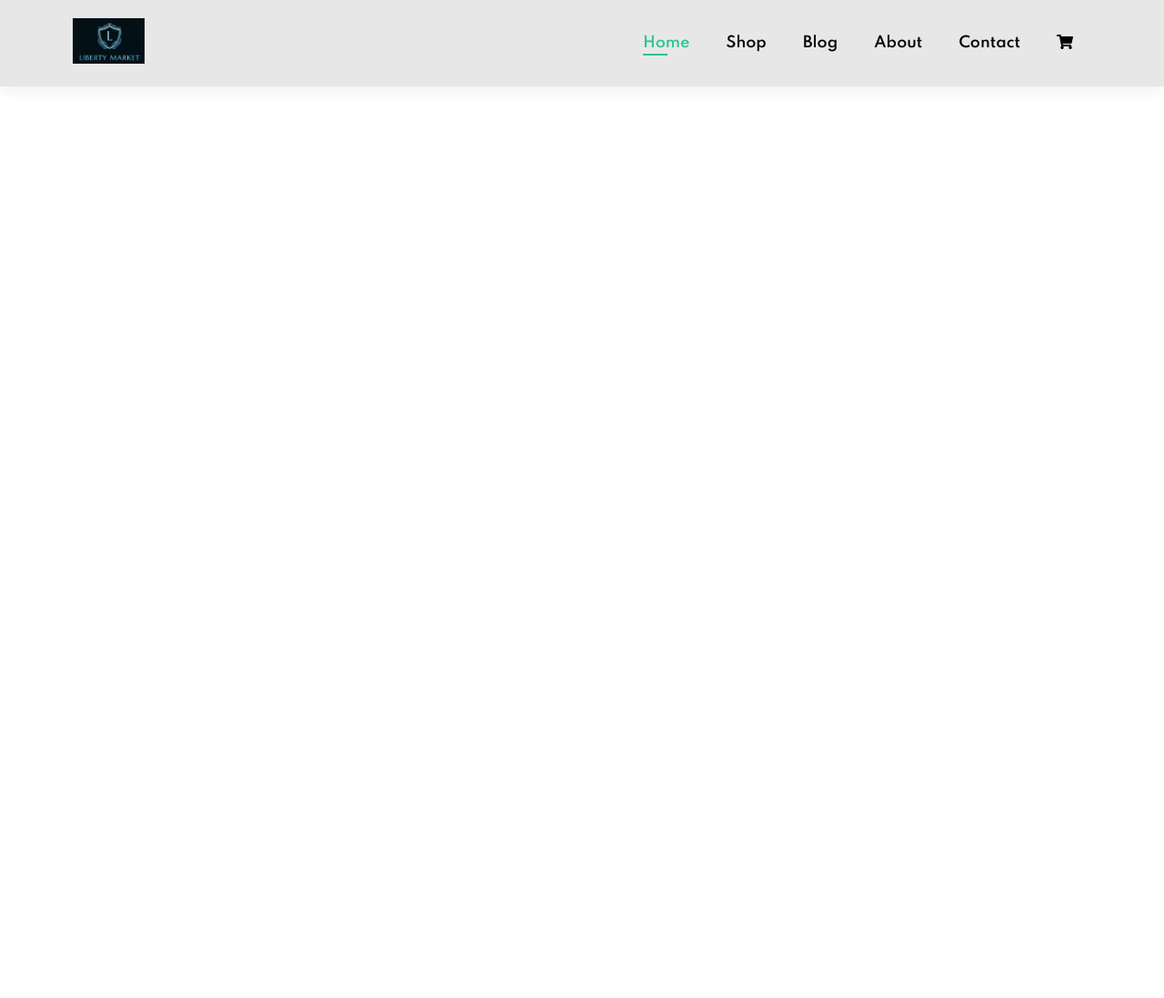
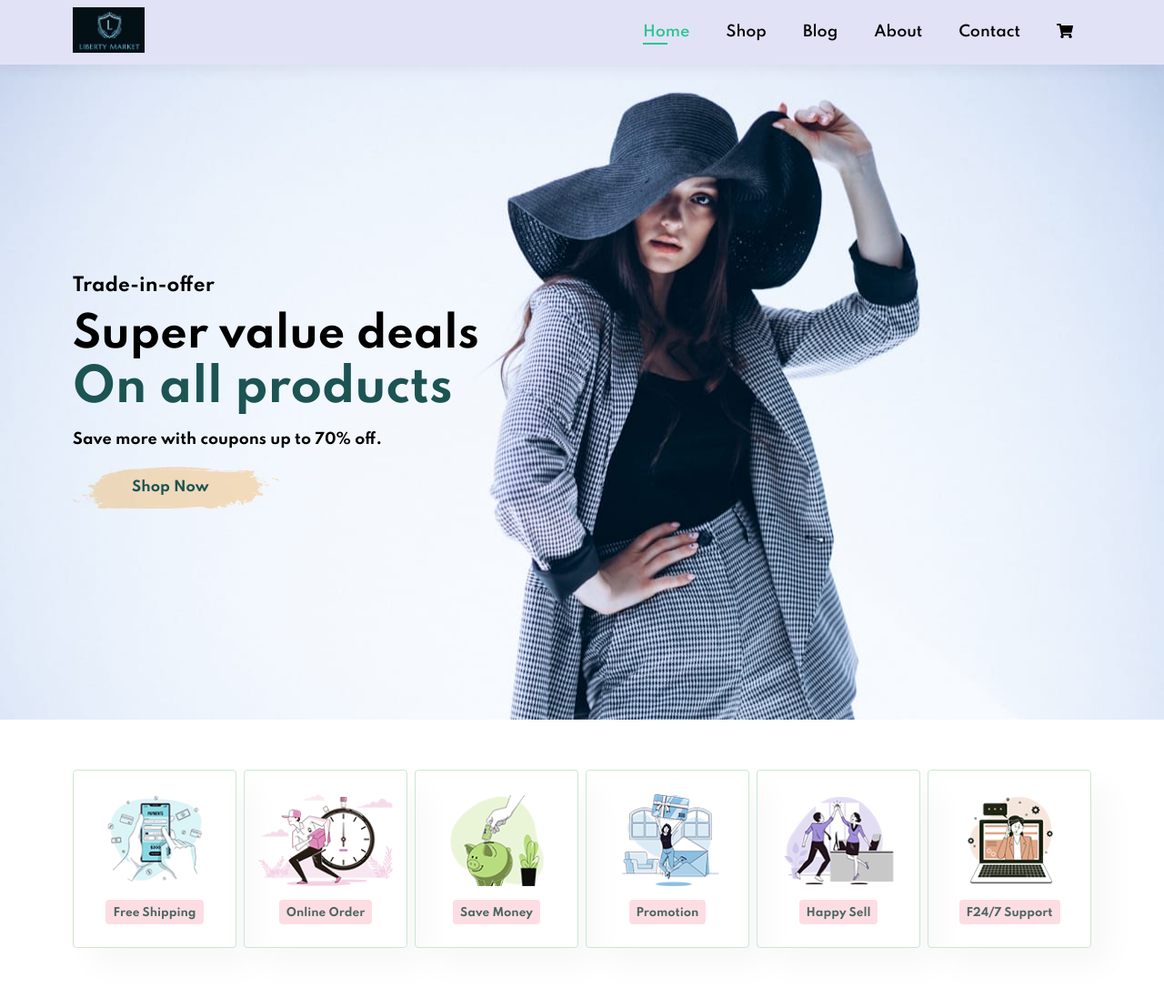
Before and after one commit to DharmeshShedge20/L.M-Store, a plain HTML site: page index.html in a window 1280 px wide. Shown: the whole page at 91% size. Before the commit the page ends 800 px from the top, so only its background shows below. Drawn offline with Linux system fonts and the light colour scheme.

```diff
--- a/index.html
+++ b/index.html
@@ -24,6 +24,45 @@
             </ul>
         </div>
     </section>
+
+    <section id="hero">
+        <h4>Trade-in-offer</h4>
+        <h2>Super value deals</h2>
+        <h1>On all products</h1>
+        <p><b>Save more with coupons up to 70% off.</b></p>
+        <button>Shop Now</button>
+    </section>
+
+    <section id="feature" class="section-p1">
+        <div class="fe-box">
+            <img src="img/features/f1.png" alt="">
+            <h6>Free Shipping</h6>
+        </div>
+        <div class="fe-box">
+            <img src="img/features/f2.png" alt="">
+            <h6>Online Order</h6>
+        </div>
+        <div class="fe-box">
+            <img src="img/features/f3.png" alt="">
+            <h6>Save Money</h6>
+        </div>
+        <div class="fe-box">
+            <img src="img/features/f4.png" alt="">
+            <h6>Promotion</h6>
+        </div>
+        <div class="fe-box">
+            <img src="img/features/f5.png" alt="">
+            <h6>Happy Sell</h6>
+        </div>
+        <div class="fe-box">
+            <img src="img/features/f6.png" alt="">
+            <h6>F24/7 Support</h6>
+        </div>
+    </section>
+
+
+
+
     <script src="/L.M-Store/script.js"></script>
 </body>
 
--- a/style.css
+++ b/style.css
@@ -1,65 +1,78 @@
 @import url('http://fonts.googleapis.com/css2?family=Spartan:wght@100;200;300;400;500;600;700;800;900&display=swap');
 
-*{
+* {
     margin: 0;
     padding: 0;
     box-sizing: border-box;
     font-family: 'Spartan', sans-serif;
 }
-h1{
+
+h1 {
     font-size: 50px;
     line-height: 64px;
     color: black;
 }
-h2{
+
+h2 {
     font-size: 46px;
     line-height: 54px;
     color: black;
 }
-h4{
+
+h4 {
     font-size: 20px;
     color: black;
 }
-h6{
+
+h6 {
     font-weight: 700;
     font-size: 12px;
 }
-p{
+
+p {
     font-size: 16px;
     color: black;
     margin: 15px 0 20px 0;
 }
 
-.section-p1{
+.section-p1 {
     padding: 40px 80px;
 }
-.section-m1{
+
+.section-m1 {
     margin: 40px 0;
 }
-body{
+
+body {
     width: 100%;
 }
-#header{
+
+#header {
     display: flex;
     align-items: center;
     justify-content: space-between;
-    padding: 20px 80px;
-    background: rgb(231, 231, 231);
-    box-shadow: 0 5px 15px rgb(0, 0, 0,0.06 );
+    padding: 8px 80px;
+    background: rgb(226, 226, 246);
+    box-shadow: 0 5px 15px rgb(0, 0, 0, 0.06);
+    z-index: 999;
+    position: sticky;
+    top: 0;
+    left: 0;
 }
 
-#navbar{
+#navbar {
     display: flex;
     align-items: center;
     justify-content: center;
 }
-#navbar li{
+
+#navbar li {
     list-style: none;
     padding: 0 20px;
     position: relative;
 }
 
-#navbar li a{
+#navbar li a {
     text-decoration: none;
     font-size: 16px;
     font-weight: 600;
@@ -67,11 +80,13 @@
     transition: 0.3s ease;
 }
 
-#navbar li a:hover, #navbar li a.active{
+#navbar li a:hover,
+#navbar li a.active {
     color: rgb(41, 197, 145);
 }
+
 #navbar li a.active::after,
-#navbar li a:hover::after{
+#navbar li a:hover::after {
     content: "";
     width: 30%;
     height: 2px;
@@ -80,3 +95,67 @@
     bottom: -4px;
     left: 20px;
 }
+
+/* Home Page */
+#hero{
+    background-image: url("img/TT.jpg");
+    height: 90vh;
+    width: 100%;
+    background-size: cover;
+    background-position: top 25% right;
+    padding: 0 80px;
+    display: flex;
+    flex-direction: column;
+    align-items: flex-start;
+    justify-content: center;
+}
+
+#hero h4{
+    padding-bottom: 15px;
+}
+#hero h1{
+    color: rgb(28, 83, 83);
+}
+#hero button{
+    background-image: url("img/button.png");
+    background-color: transparent;
+    color: rgb(28, 83, 83);
+    border: 0;
+    padding: 14px 80px 14px 65px;
+    background-repeat: no-repeat;
+    cursor: pointer;
+    font-weight: 700;
+    font-size: 15px
+}
+#feature{
+    display: flex;
+    align-items: center;
+    justify-content: space-between;
+    flex-wrap: wrap;
+}
+#feature .fe-box{
+    width: 180px;
+    text-align: center;
+    padding: 25px 15px;
+    box-shadow: 20px 20px 34px rgba(0, 0, 0, 0.03);
+    border: 1px solid #cce7d0;
+    border-radius: 4px;
+    margin: 15px 0;
+}
+
+#feature .fe-box:hover{
+    box-shadow: 10px 10px 54px rgb(70, 62, 221, 0.1);
+}
+
+#feature .fe-box img{
+    width: 100%;
+    margin-bottom: 10px;
+}
+#feature .fe-box h6{
+    display: inline-block;
+    padding: 9px 8px 6px 8px;
+    line-height: 1;
+    border-radius: 4px;
+    color: rgb(75, 101, 93);
+    background-color: #fddde4;
+}
```
Also changed, not shown: img/HomeImg.jpeg (added), img/NB.jpg (added), img/TT.jpg (added).
